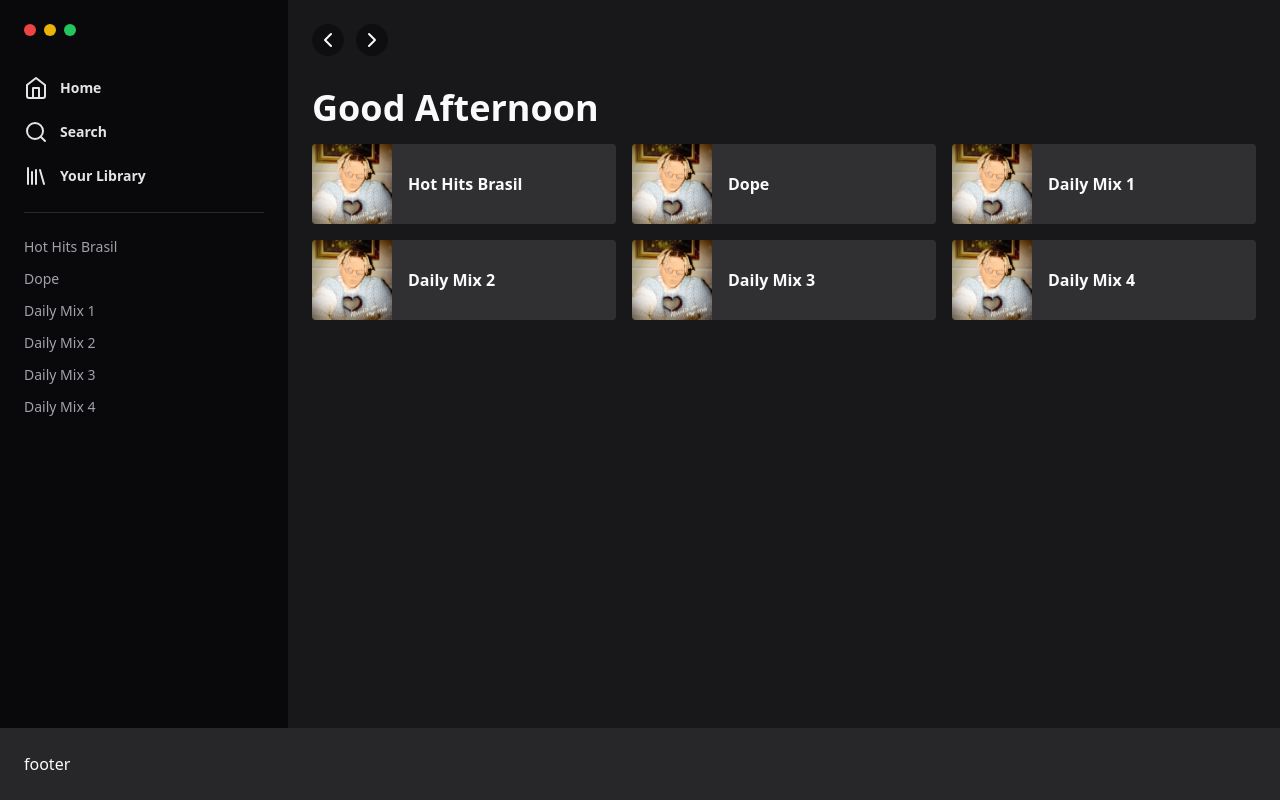
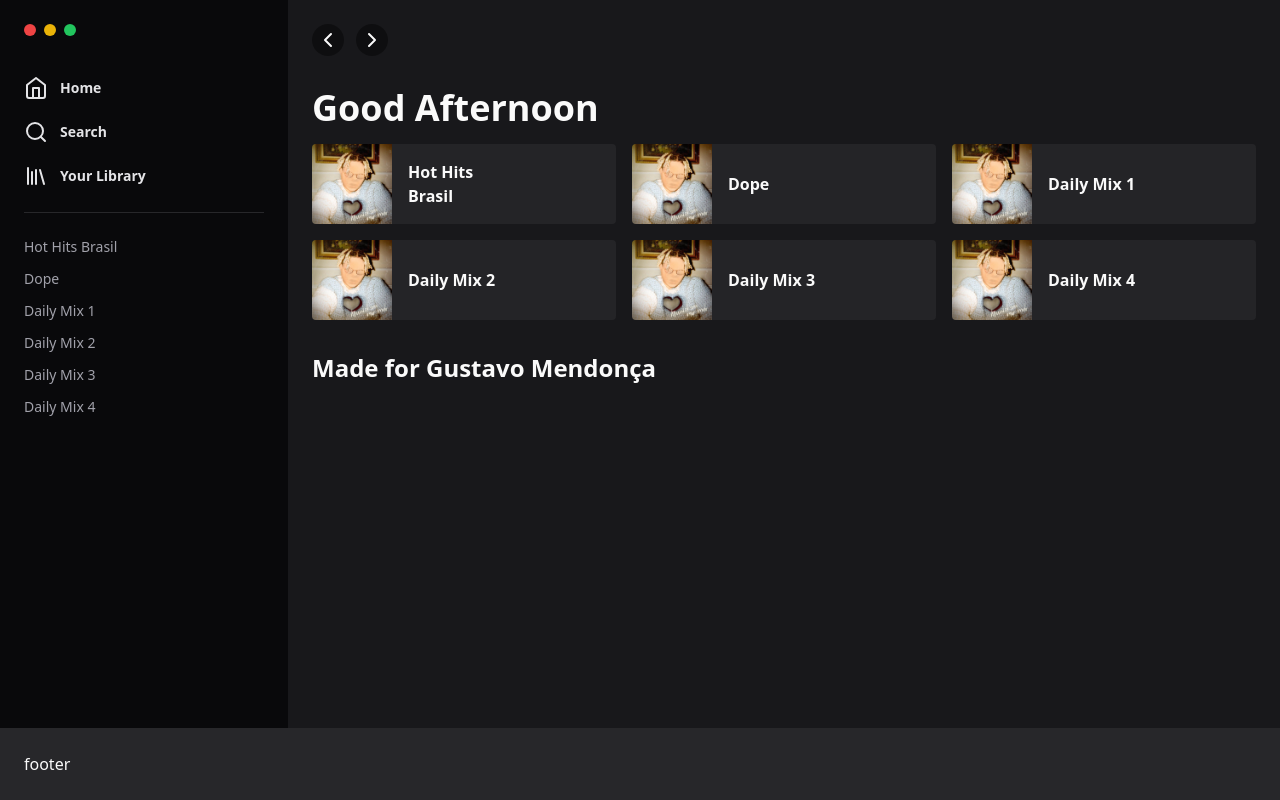
Before and after one commit to swxtz/spotify-ui, a Next.js app: page / in a window 1280 px wide. Built offline with nearby package versions, Linux system fonts and the light colour scheme.

Commit message:
feat: play button created

```diff
--- a/src/app/components/RecentPlaylists.tsx
+++ b/src/app/components/RecentPlaylists.tsx
@@ -1,7 +1,7 @@
-
 
 import Image from 'next/image';
 import { useId } from 'react';
+import play from '../../../public/play.svg';
 
 export function RecentPlaylists() {
   const playlists = [
@@ -21,10 +21,20 @@ export function RecentPlaylists() {
         <a
           href="#"
           key={useId()}
-          className="bg-white/10 rounded flex items-center gap-4 overflow-hidden hover:bg-white/20 transition-colors"
+          className="bg-white/5 rounded flex items-center gap-4 overflow-hidden hover:bg-white/10 transition-colors group"
         >
-          <Image src="/album.jpg" alt="Capa do album" width={80} height={80} priority quality={100} />
+          <Image
+            src="/album.jpg"
+            alt="Capa do album"
+            width={80}
+            height={80}
+            priority
+            quality={100}
+          />
           <strong>{playlist}</strong>
+          <button className="w-12 h-12 flex items-center justify-center rounded-full bg-green-400 text-black ml-auto mr-8 invisible group-hover:visible">
+            <Image src={play} alt=""/>
+          </button>
         </a>
       ))}
     </div>
--- a/src/app/page.tsx
+++ b/src/app/page.tsx
@@ -48,6 +48,11 @@ export default function Home() {
           <h1 className="font-semibold text-4xl mt-8">Good Afternoon</h1>
 
           <RecentPlaylists />
+
+          <h2 className="font-semibold text-2xl mt-8">Made for Gustavo Mendonça</h2>
+
+          <div className="grid grid-cols-5 gap-4 mt-4"></div>
+
         </main>
       </div>
       <footer className="bg-zinc-800 border-1 border-zinc-700 p-6">footer</footer>
```
Also changed, not shown: src/app/components/PlayButton.tsx (deleted, +0 -8 lines), public/play.svg (added).
